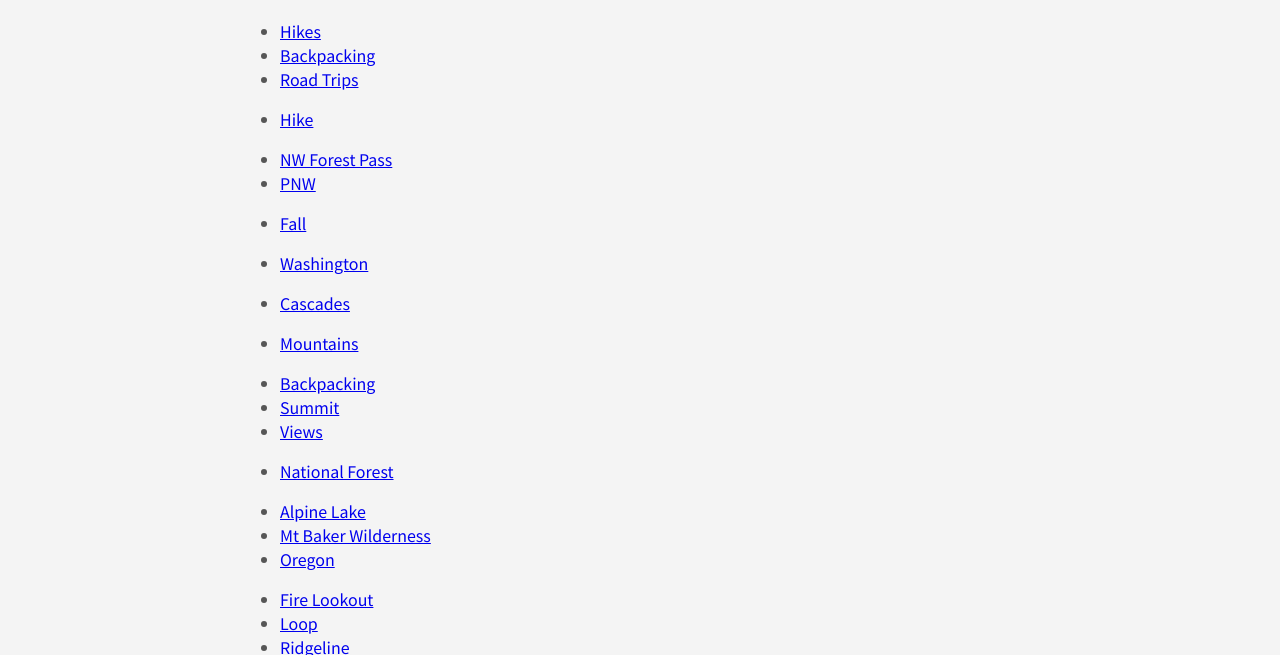
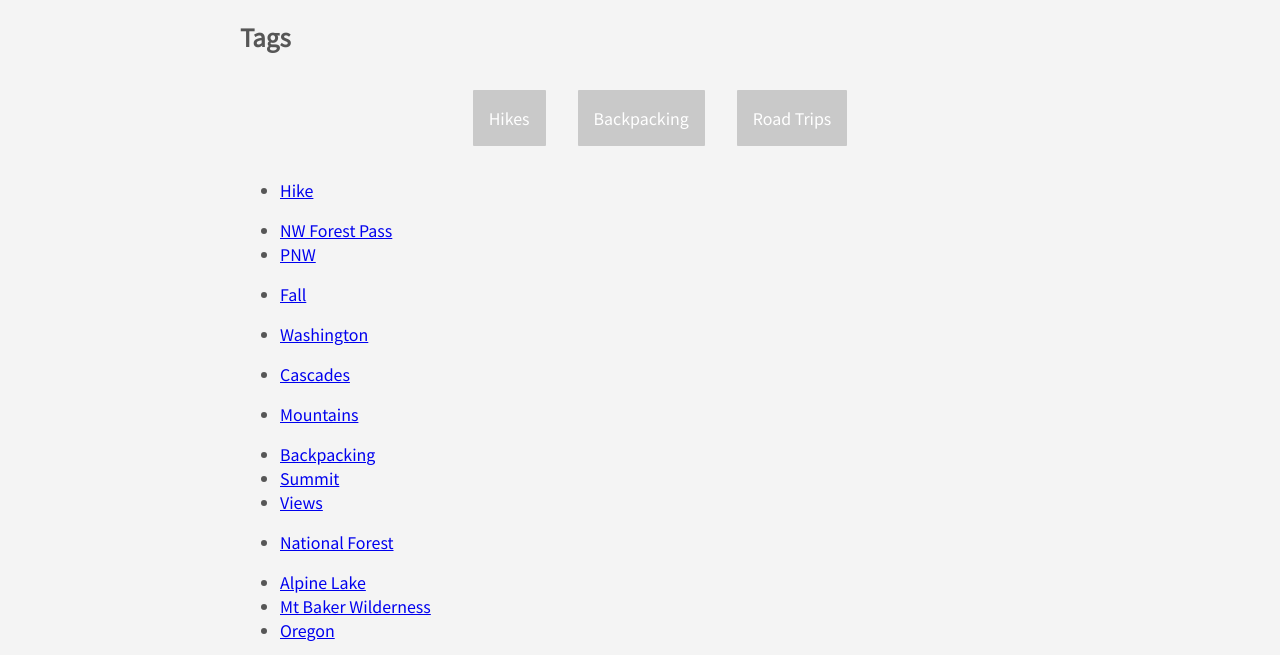
Before and after one commit to PilgrimMemoirs/hiking-blog, a Gatsby site: page /tags in a window 1280 px wide. Shown: the part 154-809 px from the top of the page. Built offline with nearby package versions, Linux system fonts and the light colour scheme; Gatsby itself is replaced by a stand-in of ours.

Commit message:
basic tags list button style

```diff
--- a/package.json
+++ b/package.json
@@ -17,7 +17,7 @@
     "@mdx-js/react": "^1.6.16",
     "babel-plugin-styled-components": "^1.11.1",
     "gatsby": "^2.24.53",
-    "gatsby-cli": "^2.12.96",
+    "gatsby-cli": "^3.0.0",
     "gatsby-image": "^2.4.16",
     "gatsby-plugin-google-fonts": "^1.0.1",
     "gatsby-plugin-mdx": "^1.2.37",
--- a/src/pages/tags.js
+++ b/src/pages/tags.js
@@ -1,6 +1,7 @@
 import React from 'react';
 import { Link, graphql } from "gatsby";
 import { Layout } from '../components/Layout/Layout';
+import '../styles/tags.scss';
 
 export default ({ data: { allMdx: { group }}}) => {
 
@@ -22,6 +23,7 @@ export default ({ data: { allMdx: { group }}}) => {
       <div>
         <h1>Posts</h1>
 
+        <h2>Tags</h2>
         <div className="categories">
           <ul>
             <li><Link to="/tags/Hike/">Hikes</Link></li>
--- /dev/null
+++ b/src/styles/tags.scss
@@ -0,0 +1,26 @@
+.categories {
+  ul {
+    list-style: none;
+    margin: 0 auto;
+    text-align: center;
+
+    li {
+      display: inline-block;
+      vertical-align: top;
+      margin: 1rem;
+      padding: 1rem;
+      border-radius: 1px;
+      background-color: #c9c9c9;
+
+      a {
+        text-decoration: none;
+        color: white;
+      }
+
+
+      &:hover {
+        box-shadow: 2px 2px #707070;
+      }
+    }
+  }
+}
```
Also changed, not shown: 1 other file.
